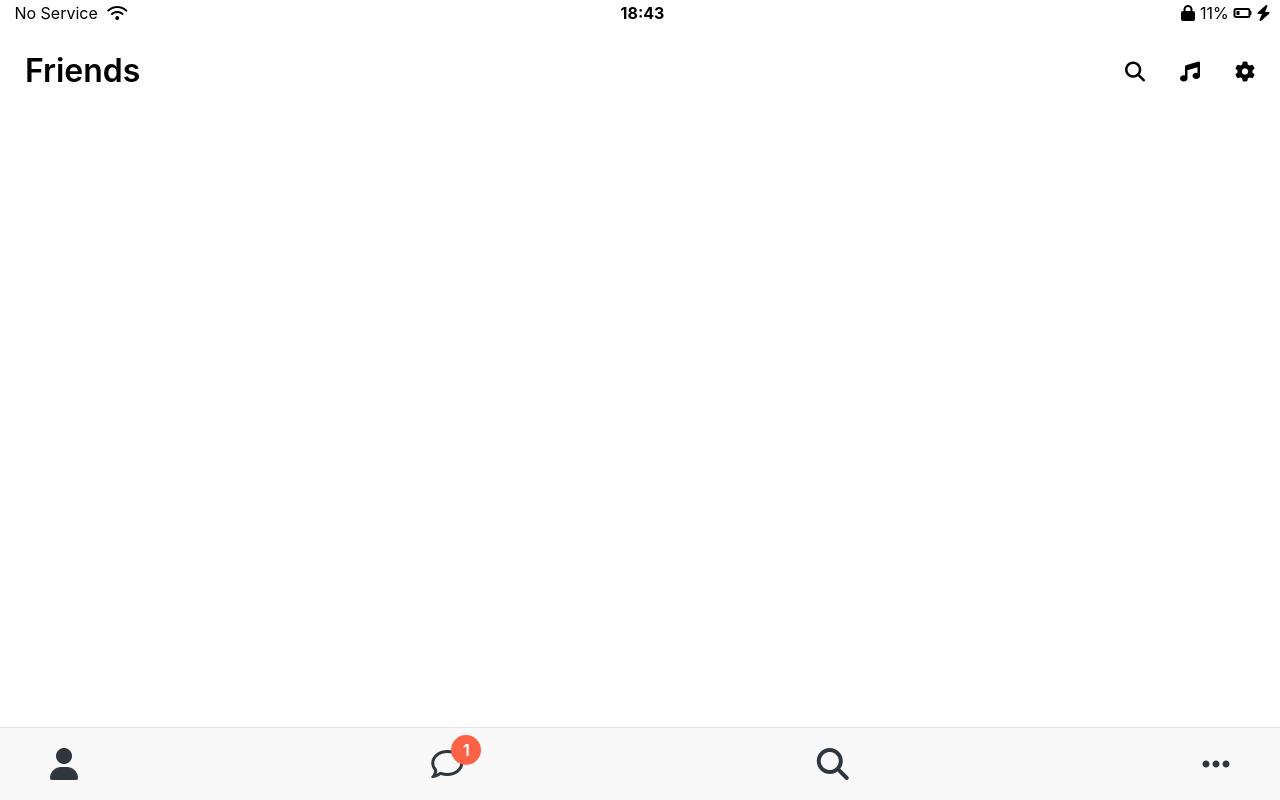
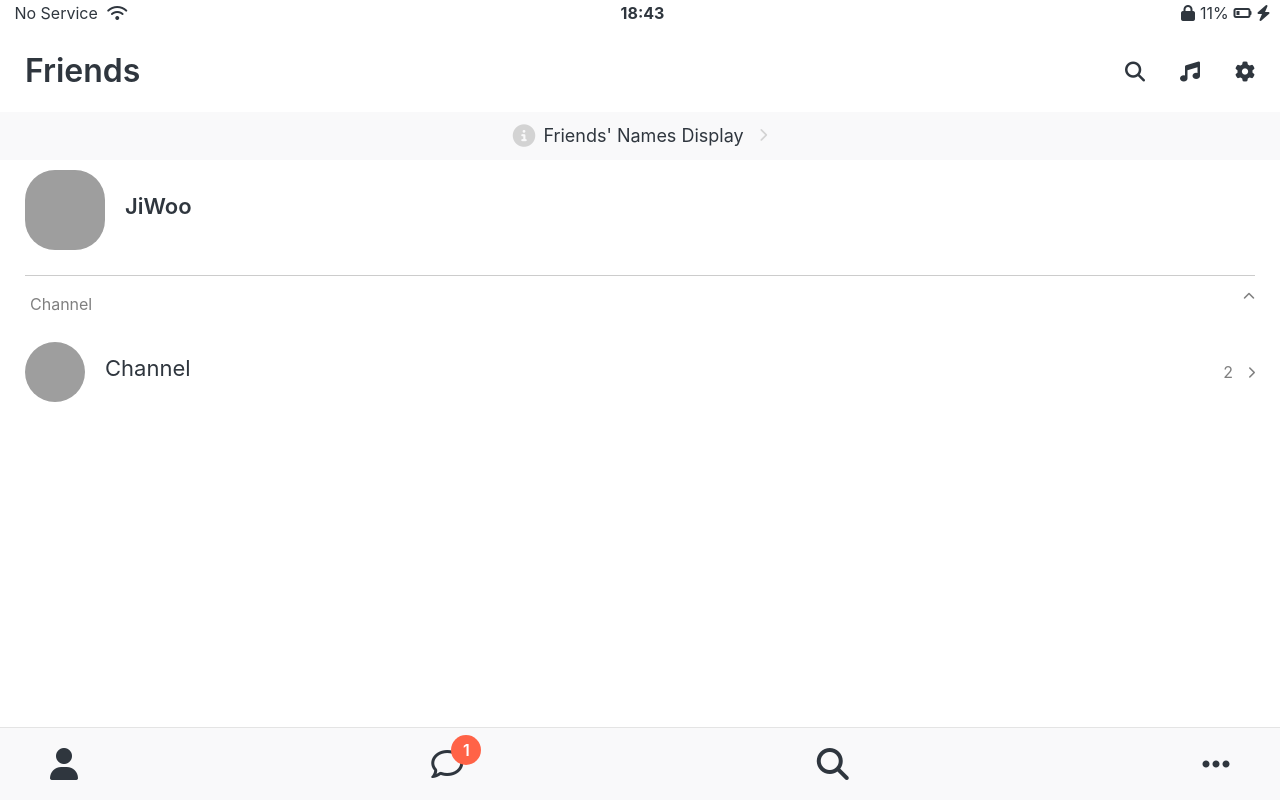
Before and after one commit to djdu4496/kokoa-clone-2022, a website: page friends.html in a window 1280 px wide. Drawn offline with Linux system fonts and the light colour scheme; grey boxes are pictures that could not be loaded.

Commit message:
feat : friends 스크린 html & css 작업 완료

```diff
--- a/css/components/screen-header.css
+++ b/css/components/screen-header.css
@@ -1,5 +1,5 @@
 .screen-header {
-  padding: 25px;
+  padding: var(--horizontal-space);
   margin-top: 30px;
   display: flex;
   align-items: center;
--- /dev/null
+++ b/css/components/user-component.css
@@ -0,0 +1,46 @@
+.user-component,
+.user-component__column:first-child {
+  display: flex;
+  align-items: center;
+}
+
+.user-component {
+  justify-content: space-between;
+}
+
+.user-component__avatar {
+  height: 70px;
+  width: 70px;
+  border-radius: 30px;
+  margin-right: 20px;
+}
+
+.user-component__avatar--xl {
+  height: 80px;
+  width: 80px;
+}
+
+.user-component__avatar--sm {
+  height: 60px;
+  width: 60px;
+  border: 25px;
+}
+
+.user-component__name {
+  font-weight: 600;
+  font-size: 22px;
+  margin-bottom: 8px;
+}
+
+.user-component__name--not-bold {
+  font-weight: 400;
+}
+
+.user-component__subtitle {
+  font-size: 16px;
+  color: #a2a2a2;
+}
+
+.user-component__column:last-child {
+  color: rgba(0, 0, 0, 0.5);
+}
--- a/css/screens/friends.css
+++ b/css/screens/friends.css
@@ -0,0 +1,37 @@
+#friends-display-link {
+  display: block;
+  text-align: center;
+  background-color: var(--gray);
+  padding: 15px 0;
+  font-size: 18px;
+  margin-bottom: 10px;
+}
+
+#friends-display-link i {
+  color: #d3d3d3;
+}
+
+.fa-info-circle {
+  margin-right: 3px;
+}
+
+.fa-chevron-right {
+  margin-left: 10px;
+}
+
+.friends-screen {
+  padding: 0 var(--horizontal-space);
+}
+
+.friends-screen__channel {
+  margin-top: 25px;
+  border-top: 1px solid rgba(0, 0, 0, 0.2);
+  padding-top: 20px;
+}
+
+.friends-screen__channel-header {
+  margin-bottom: 30px;
+  display: flex;
+  justify-content: space-between;
+  color: rgba(0, 0, 0, 0.5);
+}
--- a/css/styles.css
+++ b/css/styles.css
@@ -4,6 +4,7 @@
 @import "components/status-bar.css";
 @import "components/nav-bar.css";
 @import "components/screen-header.css";
+@import "components/user-component.css";
 /* screens */
 @import "screens/login.css";
 @import "screens/friends.css";
@@ -11,4 +12,5 @@
 body {
   font-family: -apple-system, BlinkMacSystemFont, "Segoe UI", Roboto, Oxygen,
     Ubuntu, Cantarell, "Open Sans", "Helvetica Neue", sans-serif;
+  color: #2f363e;
 }
--- a/css/variables.css
+++ b/css/variables.css
@@ -1,4 +1,5 @@
 :root {
   --yellow: #fae100;
   --gray: #f9f9fa;
+  --horizontal-space: 25px;
 }
--- a/friends.html
+++ b/friends.html
@@ -37,6 +37,49 @@
       </span>
     </div>
   </header>
+  <a href="" id="friends-display-link">
+    <i class="fas fa-info-circle fa-lg"></i>
+    Friends' Names Display
+    <i class="fas fa-chevron-right fa-xs"></i> <!-- 보통, chevron이라 불리니, 알아둡니다. 😎 -->
+  </a>
+  <main class="friends-screen">
+    <div class="user-component">
+      <div class="user-component__column">
+        <img
+        src="https://avatars.githubusercontent.com/u/55142939?v=4"
+        alt=""
+        class="user-component__avatar user-component__avatar--xl"
+        />
+        <div class="user-component__text">
+          <h4 class="user-component__name">JiWoo</h4>
+          <!-- <h6 class="user-component__subtitle">코딩공부 빡세게 하자</h6> -->
+        </div>
+      </div>
+      <div class="user-component__column"></div>
+    </div>
+    <div class="friends-screen__channel">
+      <div class="friends-screen__channel-header">
+        <span>Channel</span>
+        <i class="fas fa-chevron-up fa-xs"></i>
+      </div>
+      <div class="user-component">
+        <div class="user-component__column">
+          <img
+          src="https://avatars.githubusercontent.com/u/55142939?v=4"
+          alt=""
+          class="user-component__avatar user-component__avatar--sm"
+          />
+          <div class="user-component__text">
+            <h4 class="user-component__name user-component__name--not-bold">Channel</h4>
+          </div>
+        </div>
+        <div class="user-component__column">
+          <span>2</span>
+          <i class="fas fa-chevron-right fa-xs"></i>
+        </div>
+      </div>
+    </div>
+  </main>
   <nav class="nav">
     <ul class="nav__list">
       <li class="nav__btn"><a class="nav__link" href="friends.html"><i class="fas fa-user fa-2x"></i></a></li>
```
